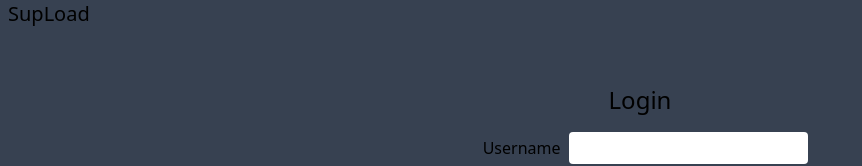
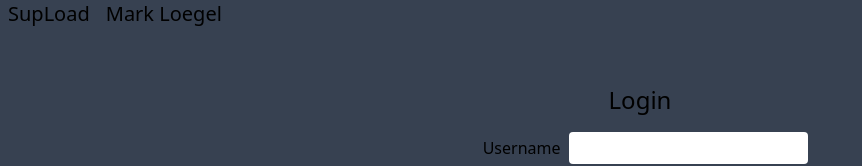
Before and after one commit to meloegel/SupLoad-FE, a React (Create React App) app: page / in a window 1280 px wide. Shown: the top 166 px of the page, without its empty margins (0-862 px from the left). Built offline with nearby package versions, Linux system fonts and the light colour scheme.

Commit message:
updated header

```diff
--- a/src/common/Header.tsx
+++ b/src/common/Header.tsx
@@ -1,7 +1,8 @@
 export default function Header():JSX.Element {
     return (
-        <div className="py=.5">
+        <div className="py=.5 flex">
             <h3 className="text-left text-xl px-2 text-slate-200">SupLoad</h3>
+            <h3 className="text-left text-xl px-2 text-slate-200">Mark Loegel</h3>
         </div>
     )
 }
```
